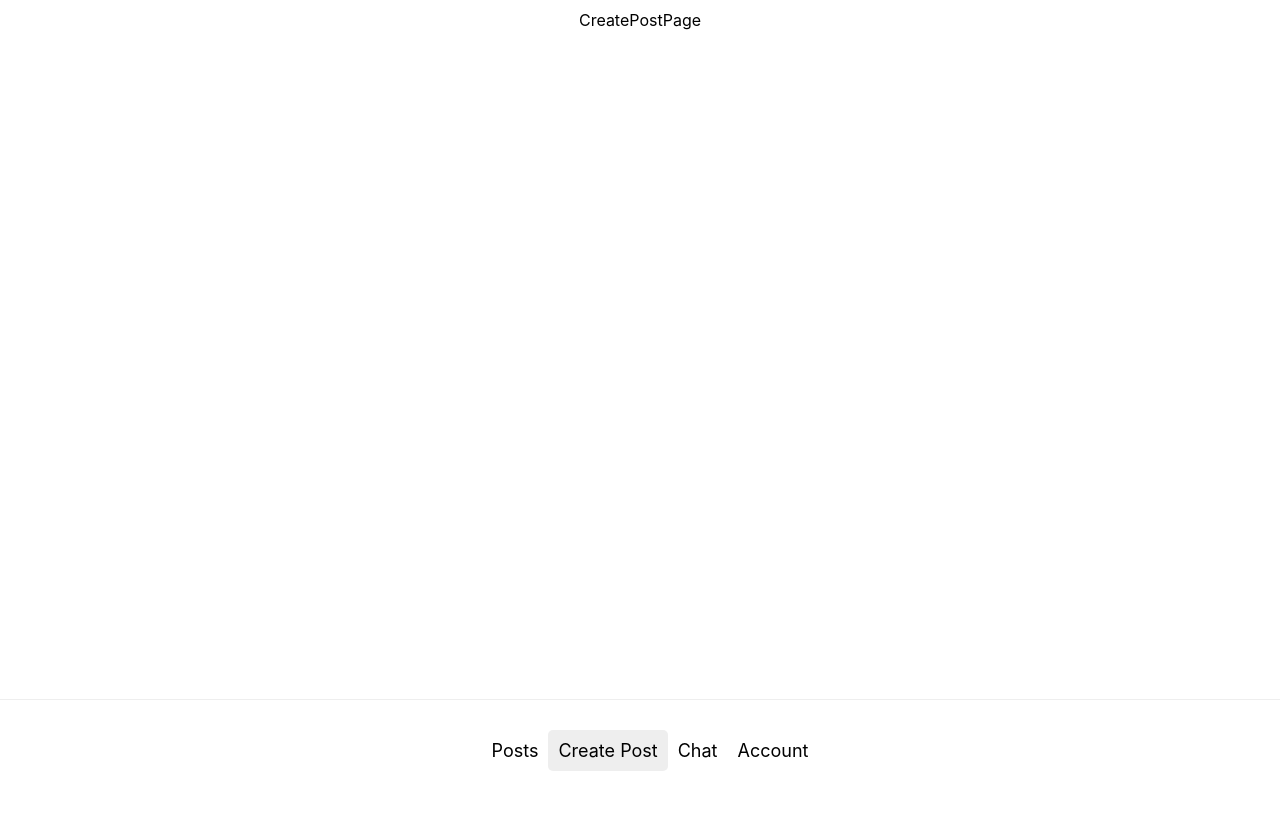
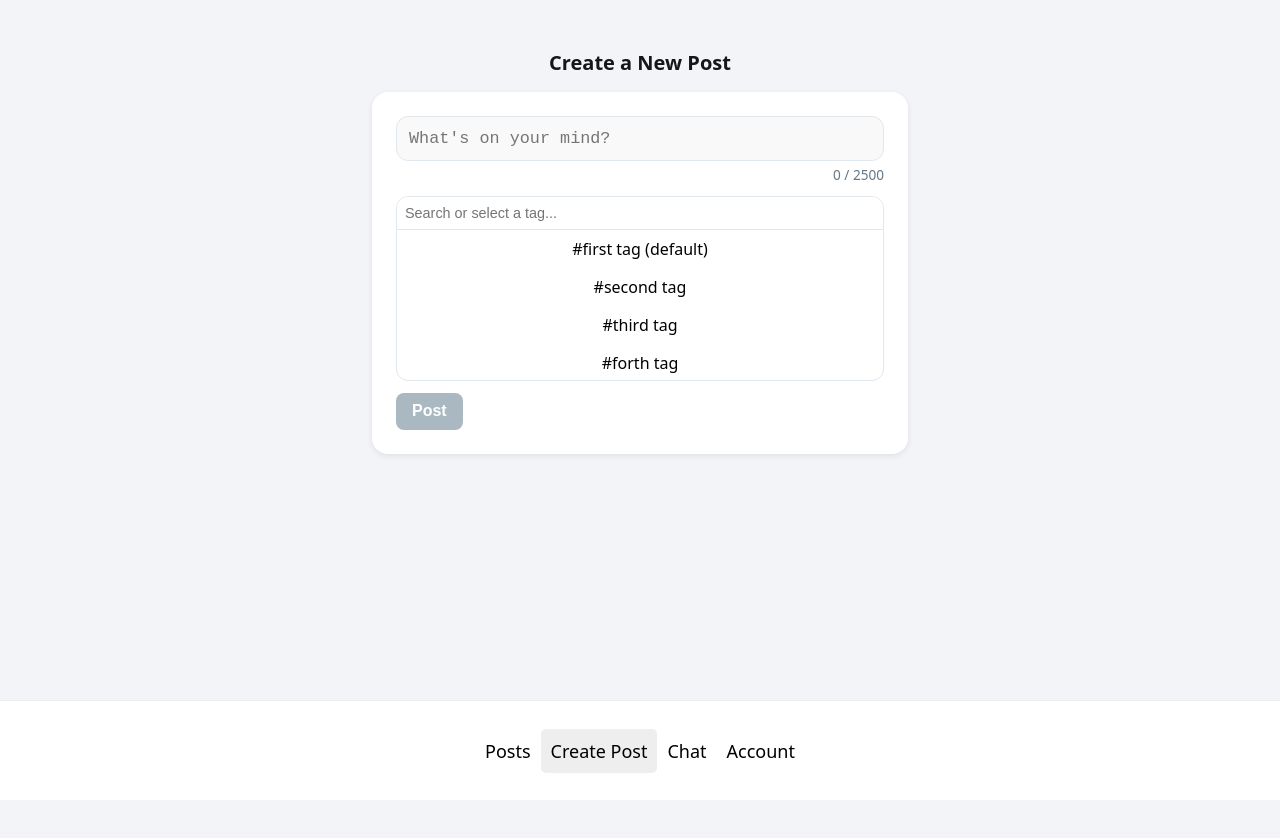
Before and after one commit to CageLJ/Stunnect, a React (Vite) app in the folder COEX-Stunnect/: page /posts/create in a window 1280 px wide. Shown: the top 838 px of the page. After the commit the page ends 800 px from the top, so only its background shows below. Built offline with nearby package versions, Linux system fonts and the light colour scheme; data requests are answered from the project's data file.

Commit message:
feat: added createpostpage and css and added framer motion library for animations

```diff
--- a/COEX-Stunnect/package.json
+++ b/COEX-Stunnect/package.json
@@ -7,6 +7,7 @@
     "@testing-library/react": "^13.4.0",
     "@testing-library/user-event": "^13.5.0",
     "@vitejs/plugin-react": "^4.0.0",
+    "framer-motion": "^12.23.24",
     "json-server": "^1.0.0-beta.3",
     "react": "^18.2.0",
     "react-dom": "^18.2.0",
--- /dev/null
+++ b/COEX-Stunnect/src/pages/posts/CreatePostPage.css
@@ -0,0 +1,230 @@
+/* ================================
+   CreatePostPage.css
+   Mobile-first layout for post creation
+   ================================ */
+
+* {
+  box-sizing: border-box;
+}
+
+body {
+  margin: 0;
+  font-family: system-ui, -apple-system, "Segoe UI", Roboto, sans-serif;
+  background-color: #f2f4f7;
+}
+
+/* ---------- Main container ---------- */
+.create-post-container {
+  display: flex;
+  flex-direction: column;
+  align-items: center;
+  padding: 1rem;
+  width: 100%;
+  max-width: 600px;
+  margin: 0 auto;
+}
+
+.create-post-container h2 {
+  font-size: 1.25rem;
+  font-weight: 600;
+  margin-bottom: 1rem;
+  color: #14171a;
+  text-align: center;
+}
+
+/* ---------- Form ---------- */
+.create-post-form {
+  display: flex;
+  flex-direction: column;
+  width: 100%;
+  background: #ffffff;
+  padding: 1rem;
+  border-radius: 1rem;
+  box-shadow: 0 2px 6px rgba(0, 0, 0, 0.08);
+}
+
+/* ---------- Textarea ---------- */
+.post-input {
+  width: 100%;
+  border: 1px solid #e1e8ed;
+  border-radius: 12px;
+  padding: 0.75rem;
+  font-size: 1rem;
+  resize: none;
+  overflow: hidden;
+  outline: none;
+  background-color: #f9f9f9;
+  transition: border-color 0.2s ease, background-color 0.2s ease;
+}
+
+.post-input:focus {
+  border-color: #1da1f2;
+  background-color: #ffffff;
+}
+
+/* ---------- Character counter ---------- */
+.char-counter {
+  align-self: flex-end;
+  font-size: 0.85rem;
+  color: #657786;
+  transition: color 0.2s ease;
+  margin-top: 0.25rem;
+  margin-bottom: 0.25rem;
+  text-align: right;
+
+}
+
+.char-counter.warning {
+  color: #e0245e;
+  font-weight: 600;
+}
+
+/* ---------- Tag selector & button ---------- */
+.post-options {
+  display: flex;
+  justify-content: space-between;
+  align-items: center;
+  margin-top: 0.75rem;
+  gap: 0.75rem;
+}
+
+.tag-select {
+  flex: 1;
+  padding: 0.5rem;
+  border-radius: 8px;
+  border: 1px solid #e1e8ed;
+  background: #fff;
+  font-size: 1rem;
+  color: #14171a;
+  outline: none;
+  transition: border-color 0.2s ease;
+}
+
+.tag-select:focus {
+  border-color: #1da1f2;
+}
+
+/* ---------- Submit button ---------- */
+.submit-btn {
+  padding: 0.6rem 1rem;
+  border-radius: 8px;
+  border: none;
+  font-weight: 600;
+  cursor: pointer;
+  transition: all 0.2s ease;
+  flex-shrink: 0;
+}
+
+.submit-btn.disabled {
+  background: #aab8c2;
+  color: white;
+  cursor: not-allowed;
+}
+
+.submit-btn.active {
+  background: #1da1f2;
+  color: white;
+}
+
+.submit-btn.active:hover {
+  background: #1a91da;
+}
+
+/* ---------- Tag section ---------- */
+/* Tag pill */
+.selected-tag-pill {
+  display: inline-flex;
+  align-items: center;
+  background: #a2d5f2; /* pastel blue */
+  color: #0a3d62;
+  border-radius: 999px;
+  padding: 0.25rem 0.75rem;
+  font-size: 0.9rem;
+  gap: 0.5rem;
+  cursor: pointer;
+}
+
+.edit-tag-btn {
+  border: none;
+  background: none;
+  color: #0a3d62;
+  font-size: 0.9rem;
+  display: flex;
+  align-items: center;
+  cursor: pointer;
+}
+
+/* Tag dropdown panel */
+.tag-dropdown-panel {
+  margin-top: 0.5rem;
+  border: 1px solid #e1e8ed;
+  border-radius: 0.75rem;
+  background: #fff;
+  overflow: hidden;
+  display: flex;
+  flex-direction: column;
+}
+
+/* Search input at top of dropdown */
+.tag-search {
+  padding: 0.5rem;
+  border: none;
+  border-bottom: 1px solid #e1e8ed;
+  outline: none;
+  font-size: 0.9rem;
+}
+
+/* Scrollable tag list */
+.tag-options {
+  max-height: 150px;
+  overflow-y: auto;
+}
+
+.tag-option {
+  padding: 0.5rem 0.75rem;
+  cursor: pointer;
+  transition: background 0.2s;
+}
+
+.tag-option:hover {
+  background-color: #f0f4f8;
+}
+
+.tag-option.disabled {
+  color: #aab8c2;
+  cursor: default;
+}
+
+
+/* ---------- Accessibility helpers ---------- */
+.visually-hidden {
+  position: absolute;
+  left: -9999px;
+  width: 1px;
+  height: 1px;
+  overflow: hidden;
+}
+
+/* ---------- Responsive (larger screens) ---------- */
+@media (min-width: 600px) {
+  .create-post-container {
+    padding: 2rem;
+  }
+
+  .create-post-form {
+    padding: 1.5rem;
+  }
+
+  .post-input {
+    font-size: 1.05rem;
+  }
+
+  .submit-btn {
+    font-size: 1rem;
+  }
+}
+
+/* Prevent horizontal scrolling on mobile */
+html, body {
+  overflow-x: hidden;
+}
--- a/COEX-Stunnect/src/pages/posts/CreatePostPage.jsx
+++ b/COEX-Stunnect/src/pages/posts/CreatePostPage.jsx
@@ -1,8 +1,160 @@
+import { useNavigate } from "react-router-dom";
+import { useRef, useState } from "react";
+import { useFetch } from "../../hooks/useFetch";
+import { motion, AnimatePresence } from "framer-motion";
+// import { FaPen } from "react-icons/fa"; // material/awesome icon
+import "./CreatePostPage.css";
 
 export const CreatePostPage = () => {
+    const postTextRef = useRef(null);
+    const [postText, setPostText] = useState("");
+    const [selectedTag, setSelectedTag] = useState(null);
+    const [isEditingTag, setIsEditingTag] = useState(false);
+    const [searchQuery, setSearchQuery] = useState("");
+    const navigate = useNavigate()
+
+    const maxChars = 2500;
+    const { data: tags, loading, error } = useFetch("http://localhost:8000/tags");
+
+    const handleInput = (e) => {
+        const el = postTextRef.current;
+        const text = e.target.value;
+
+        if (el) {
+        el.style.height = "auto";
+        el.style.height = `${el.scrollHeight}px`;
+        }
+
+        if (text.length <= maxChars) setPostText(text);
+    };
+
+    const handleSubmit = async (e) => {
+        e.preventDefault();
+        const trimmedText = postText.trim();
+        const tagId = selectedTag ? selectedTag.id : 1;
+
+        if (!trimmedText) return;
+
+        try {
+        const response = await fetch("http://localhost:8000/posts", {
+            method: "POST",
+            headers: { "Content-Type": "application/json" },
+            body: JSON.stringify({custom_user_id:1, text_content: trimmedText, tag_id: tagId, image_content:"" }),
+        });
+
+        if (!response.ok) throw new Error("Failed to create post");
+
+        setPostText("");
+        setSelectedTag(null);
+        setIsEditingTag(false);
+        setSearchQuery("");
+        if (postTextRef.current) postTextRef.current.style.height = "auto";
+        } catch (err) {
+        console.error(err);
+        }
+        navigate("/posts")
+    };
+
+    // Filter tags by search query
+    const filteredTags = tags
+        ? tags.filter((tag) =>
+            tag.tag_name.toLowerCase().includes(searchQuery.toLowerCase())
+        )
+        : [];
+
+    const charsUsed = postText.length;
+    const nearingLimit = charsUsed / maxChars >= 0.9;
+
     return (
-        <main>
-            CreatePostPage
+        <main className="create-post-container">
+        <h2>Create a New Post</h2>
+
+        <form onSubmit={handleSubmit} className="create-post-form">
+            <label htmlFor="posttext" className="visually-hidden">
+            Post text
+            </label>
+
+            <textarea
+            id="posttext"
+            name="posttext"
+            placeholder="What's on your mind?"
+            ref={postTextRef}
+            onInput={handleInput}
+            value={postText}
+            rows={1}
+            className="post-input"
+            />
+
+            <div className={`char-counter ${nearingLimit ? "warning" : ""}`}>
+            {charsUsed} / {maxChars}
+            </div>
+
+            {/* --- Tag selector/pill --- */}
+            <div className="tag-section">
+            {selectedTag && !isEditingTag ? (
+                <div className="selected-tag-pill">
+                <span className="tag-name">#{selectedTag.tag_name}</span>
+                <button
+                    type="button"
+                    className="edit-tag-btn"
+                    onClick={() => setIsEditingTag(true)}
+                >
+                    {/* <FaPen /> */}edit
+                </button>
+                </div>
+            ) : (
+                <AnimatePresence>
+                <motion.div
+                    className="tag-dropdown-panel"
+                    initial={{ opacity: 0, height: 0 }}
+                    animate={{ opacity: 1, height: "auto" }}
+                    exit={{ opacity: 0, height: 0 }}
+                >
+                    <input
+                    type="text"
+                    placeholder="Search or select a tag..."
+                    value={searchQuery}
+                    onChange={(e) => setSearchQuery(e.target.value)}
+                    className="tag-search"
+                    disabled={loading}
+                    />
+                    <div className="tag-options">
+                    {loading && <div className="tag-option">Loading...</div>}
+                    {error && <div className="tag-option">Error loading tags</div>}
+                    {!loading &&
+                        !error &&
+                        filteredTags.map((tag) => (
+                        <div
+                            key={tag.id}
+                            className="tag-option"
+                            onClick={() => {
+                            setSelectedTag(tag);
+                            setIsEditingTag(false);
+                            setSearchQuery("");
+                            }}
+                        >
+                            #{tag.tag_name}
+                        </div>
+                        ))}
+                    {!loading && !error && filteredTags.length === 0 && (
+                        <div className="tag-option disabled">No tags found</div>
+                    )}
+                    </div>
+                </motion.div>
+                </AnimatePresence>
+            )}
+            </div>
+
+            <div className="post-options">
+            <button
+                type="submit"
+                className={`submit-btn ${!postText.trim() ? "disabled" : "active"}`}
+                disabled={!postText.trim()}
+            >
+                Post
+            </button>
+            </div>
+        </form>
         </main>
-    )
-}
+    );
+    };
```
Also changed, not shown: 1 other file (tests, documents, lock files or other folders).
